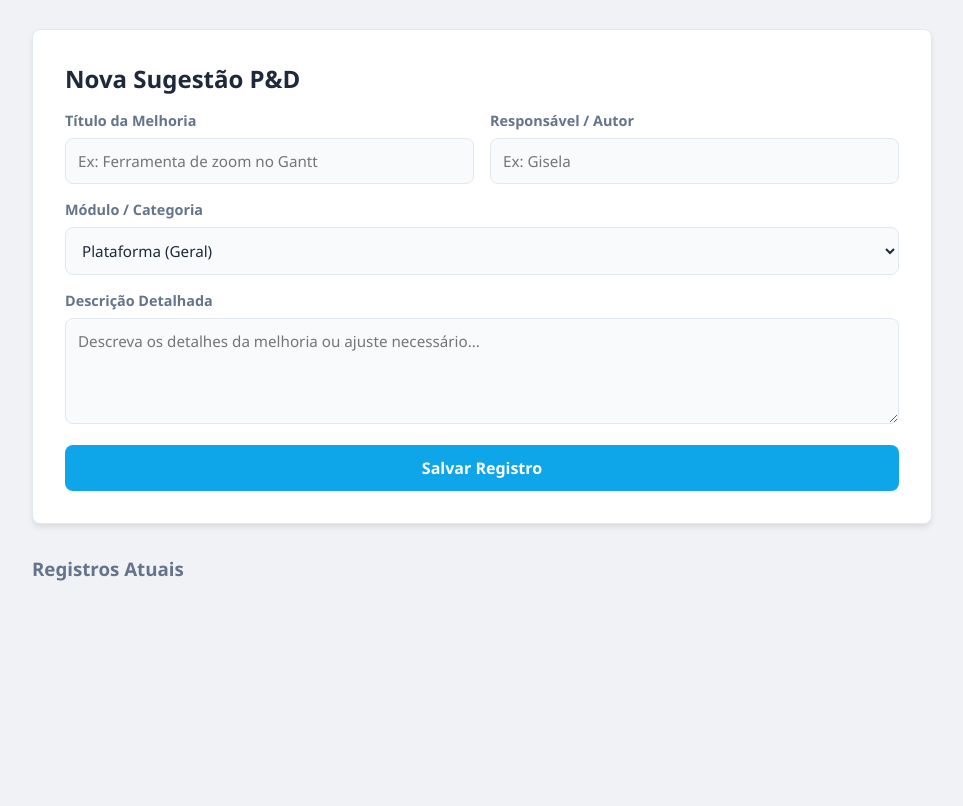
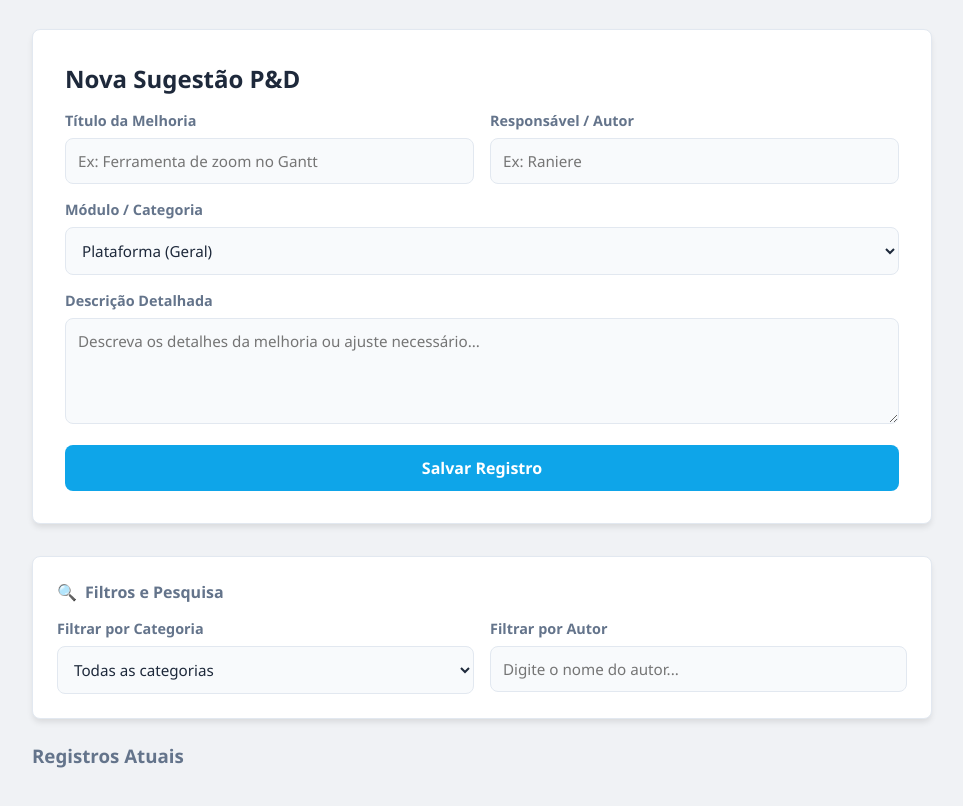
Before and after one commit to capop45/P-D, a plain HTML site: page index.html in a window 1280 px wide. Shown: the part 74-880 px from the top of the page, without its empty margins (158-1121 px from the left). Before the commit the page ends 800 px from the top, so only its background shows below. Drawn offline with Linux system fonts and the light colour scheme; no server answers.

Commit message:
Implement filters area for suggestions list
Added a filters area with category and author filters to enhance user experience.

```diff
--- a/index.html
+++ b/index.html
@@ -121,6 +121,26 @@
             padding: 0.75rem 1.5rem; border-radius: var(--radius); cursor: pointer; flex: 1; font-weight: 600;
         }
 
+        /* Área de Filtros */
+        .filters-area {
+            background-color: var(--container-bg);
+            padding: 1.5rem;
+            border-radius: var(--radius);
+            box-shadow: var(--shadow);
+            margin-bottom: 1.5rem;
+            border: 1px solid var(--border-color);
+        }
+
+        .filters-title {
+            font-size: 1rem;
+            font-weight: 600;
+            color: var(--text-secondary);
+            margin-bottom: 1rem;
+            display: flex;
+            align-items: center;
+            gap: 8px;
+        }
+
         .suggestion-item {
             background-color: var(--container-bg);
             border-radius: var(--radius);
@@ -219,7 +239,7 @@
                 </div>
                 <div class="form-group">
                     <label>Responsável / Autor</label>
-                    <input type="text" id="author" placeholder="Ex: Gisela">
+                    <input type="text" id="author" placeholder="Ex: Raniere">
                 </div>
             </div>
 
@@ -248,6 +268,28 @@
             </div>
             <div id="loading">Sincronizando...</div>
         </form>
+    </div>
+
+    <div class="filters-area">
+        <div class="filters-title"><span>🔍</span> Filtros e Pesquisa</div>
+        <div class="form-grid">
+            <div class="form-group" style="margin-bottom: 0;">
+                <label>Filtrar por Categoria</label>
+                <select id="filterCategory" onchange="renderList()">
+                    <option value="">Todas as categorias</option>
+                    <option value="Plataforma (Geral)">Plataforma (Geral)</option>
+                    <option value="Minha Visão">Minha Visão</option>
+                    <option value="Tracker Gestor">Tracker Gestor</option>
+                    <option value="Planejamento (Geral)">Planejamento (Geral)</option>
+                    <option value="Tarefas">Tarefas</option>
+                    <option value="Gantt">Gantt</option>
+                </select>
+            </div>
+            <div class="form-group" style="margin-bottom: 0;">
+                <label>Filtrar por Autor</label>
+                <input type="text" id="filterAuthor" placeholder="Digite o nome do autor..." oninput="renderList()">
+            </div>
+        </div>
     </div>
 
     <h3 style="margin-bottom: 1rem; color: var(--text-secondary);">Registros Atuais</h3>
@@ -298,7 +340,7 @@
             const res = await fetch(`https://api.jsonbin.io/v3/b/${BIN_ID}/latest`, { headers: { 'X-Master-Key': API_KEY } });
             const data = await res.json();
             currentData = data.record || [];
-            renderList(currentData);
+            renderList();
         } catch (e) { console.error(e); }
     }
 
@@ -311,32 +353,44 @@
                 body: JSON.stringify(newData)
             });
             currentData = newData;
-            renderList(currentData);
+            renderList();
             resetForm();
         } catch (e) { alert("Erro ao sincronizar."); }
         finally { document.getElementById('loading').style.display = 'none'; }
     }
 
-    function renderList(list) {
+    function renderList() {
         const container = document.getElementById('suggestionsList');
-        container.innerHTML = list.length === 0 ? '<div class="empty-state">Nenhum registro encontrado.</div>' : '';
 
-        // Preservamos o acesso ao array original via mapeamento de IDs ou índices antes de ordenar
-        const indexedList = list.map((item, idx) => ({ ...item, originalIndex: idx }));
+        // Obter valores dos filtros
+        const catFilter = document.getElementById('filterCategory').value.toLowerCase();
+        const authFilter = document.getElementById('filterAuthor').value.toLowerCase();
+
+        // Mapear com índice original ANTES de filtrar para manter compatibilidade com edições/curtidas
+        let processedList = currentData.map((item, idx) => ({ ...item, originalIndex: idx }));
+
+        // Aplicar filtros
+        processedList = processedList.filter(item => {
+            const matchCat = catFilter === "" || (item.category && item.category.toLowerCase().includes(catFilter));
+            const matchAuth = authFilter === "" || (item.author && item.author.toLowerCase().includes(authFilter));
+            return matchCat && matchAuth;
+        });
 
         // Ordenação por status de conclusão e depois por curtidas (Ranking)
-        indexedList.sort((a, b) => {
+        processedList.sort((a, b) => {
             if (a.completed === b.completed) {
                 return (b.likes || 0) - (a.likes || 0);
             }
             return a.completed ? 1 : -1;
         });
 
-        indexedList.forEach((item) => {
+        container.innerHTML = processedList.length === 0 ? '<div class="empty-state">Nenhum registro encontrado com os filtros atuais.</div>' : '';
+
+        processedList.forEach((item) => {
             const likes = item.likes || 0;
             const likedBy = item.likedBy || [];
             const hasLiked = likedBy.includes(currentUserID);
-            const index = item.originalIndex;
+            const index = item.originalIndex; // Pega o índice real do banco de dados
 
             const div = document.createElement('div');
             div.className = `suggestion-item ${item.completed ? 'completed' : ''}`;
```
